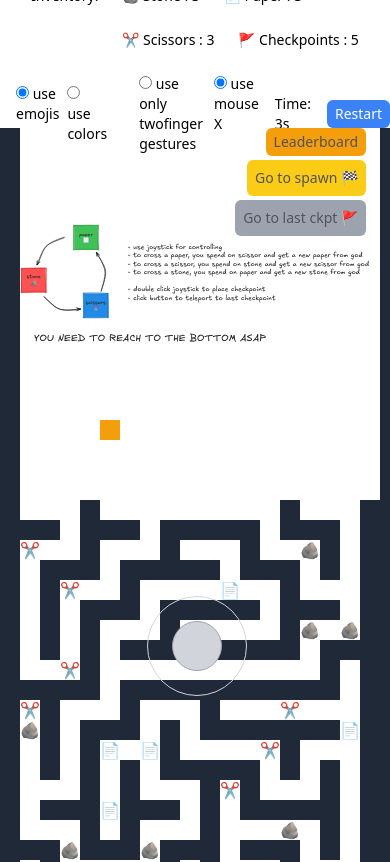
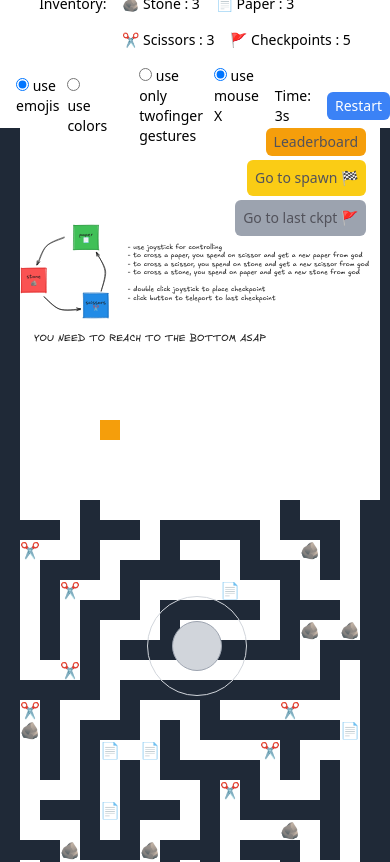
Before and after one commit to PriyavKaneria/a.maze.d, a SvelteKit app: page / in a window 390 px wide. Shown: the top 862 px of the page. Built offline with nearby package versions, Linux system fonts and the light colour scheme.

Commit message:
Fix minor UI responsiveness

```diff
--- a/src/routes/+page.svelte
+++ b/src/routes/+page.svelte
@@ -583,12 +583,12 @@
 
 <div class="w-screen h-[350vh] pointer-events-none select-none">
 	<div
-		class="fixed top-0 pt-3 md:pt-0 left-0 w-full h-32 md:h-12 bg-white text-sm md:text-lg text-black flex items-center justify-center z-10 select-none gap-6 flex-col md:flex-row overflow-visible"
+		class="fixed top-0 pt-3 md:pt-0 left-0 w-full h-32 md:h-12 bg-white text-sm md:text-lg text-black flex items-center justify-center z-10 select-none gap-4 flex-col md:flex-row overflow-visible"
 	>
-		<div class="flex gap-6">
+		<div class="flex gap-4">
 			<span>Inventory:</span>
-			<div class="flex gap-6 flex-col md:flex-row">
-				<div class="flex gap-6">
+			<div class="flex gap-4 flex-col md:flex-row">
+				<div class="flex gap-4">
 					<span class="flex gap-1">
 						{#if useEmojis}
 							🪨
@@ -606,7 +606,7 @@
 						Paper : {inventory.paper}
 					</span>
 				</div>
-				<div class="flex gap-6">
+				<div class="flex gap-4">
 					<span class="flex gap-1">
 						{#if useEmojis}
 							✂️
```
